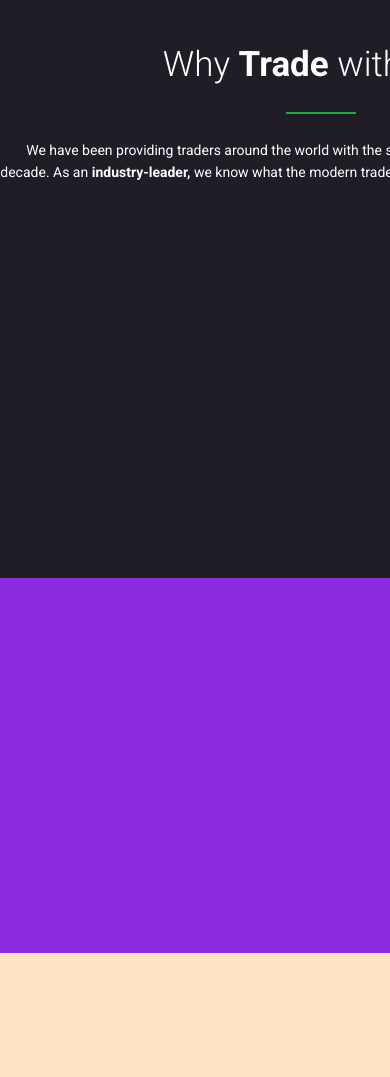
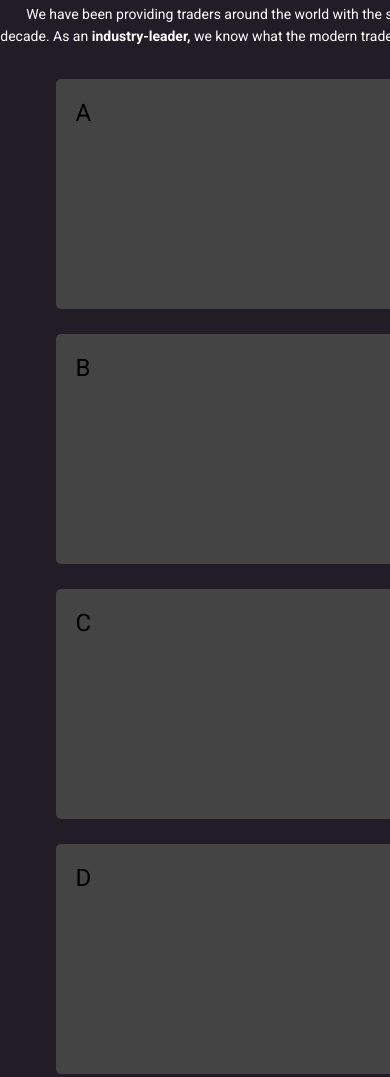
Before and after one commit to FoivosNektariosPanagi/XMexercise, a website built with Vite: page index.html in a window 390 px wide. Shown: the part 1262-2339 px from the top of the page. Built offline with nearby package versions, Linux system fonts and the light colour scheme.

Commit message:
grid prototype

```diff
--- a/index.html
+++ b/index.html
@@ -177,7 +177,10 @@
         </div>
 
         <div class="cryptosAndWhyTradeSection__grid">
-
+          <div class="box a">A</div>
+          <div class="box b">B</div>
+          <div class="box c">C</div>
+          <div class="box d">D</div>
         </div>
       </section>
       <section class="eventGallerySection"></section>
--- a/style.scss
+++ b/style.scss
@@ -336,6 +336,37 @@ $XMWhite: #fff;
       }
     }
   }
+  &__grid {
+    margin-top: 32px;
+    margin-bottom: 100px;
+    display: grid;
+    grid-gap: 20px;
+    grid-template-columns: 320px 320px 320px;
+    grid-template-rows: 285px 285px;
+    .box {
+      background-color: #444;
+      border-radius: 5px;
+      padding: 20px;
+      font-size: 150%;
+    }
+
+    .a {
+      grid-column: 1 / 1;
+      grid-row: 1/3;
+    }
+    .b {
+      grid-column: 2/4;
+      grid-row: 1 / 2;
+    }
+    .c {
+      grid-column: 2/3;
+      grid-row: 2/3;
+    }
+    .d {
+      grid-column: 3/4;
+      grid-row: 2/3;
+    }
+  }
 }
 .eventGallerySection {
   grid-row: 4 / 5;
@@ -354,6 +385,9 @@ $XMWhite: #fff;
 }
 
 @media (max-width: 768px) {
+  .app {
+    grid-template-rows: 94px 500px 1fr 344px 726px 164px;
+  }
   .nav {
     display: none;
   }
@@ -361,4 +395,39 @@ $XMWhite: #fff;
     margin-right: auto;
     margin-left: auto;
   }
+  .cryptosAndWhyTradeSection__grid {
+    grid-gap: 25px;
+    grid-template-columns: 530px;
+    grid-template-rows: 230px 230px 230px 230px;
+    margin-bottom: 75px;
+
+    .a {
+      grid-column: 1 / 2;
+      grid-row: 1/2;
+    }
+    .b {
+      grid-column: 1 / 2;
+      grid-row: 2 / 3;
+    }
+    .c {
+      grid-column: 1 / 2;
+      grid-row: 3/4;
+    }
+    .d {
+      grid-column: 1 / 2;
+      grid-row: 4/5;
+    }
+  }
 }
+
+@media (max-width: 320px) {
+  .app {
+    grid-template-rows: 95px 615px 1fr 275px 1088px 225px;
+  }
+  .cryptosAndWhyTradeSection__grid {
+    grid-gap: 25px;
+    grid-template-columns: 280px;
+    grid-template-rows: 235px 235px 235px 235px;
+    margin-bottom: 55px;
+  }
+}
```
